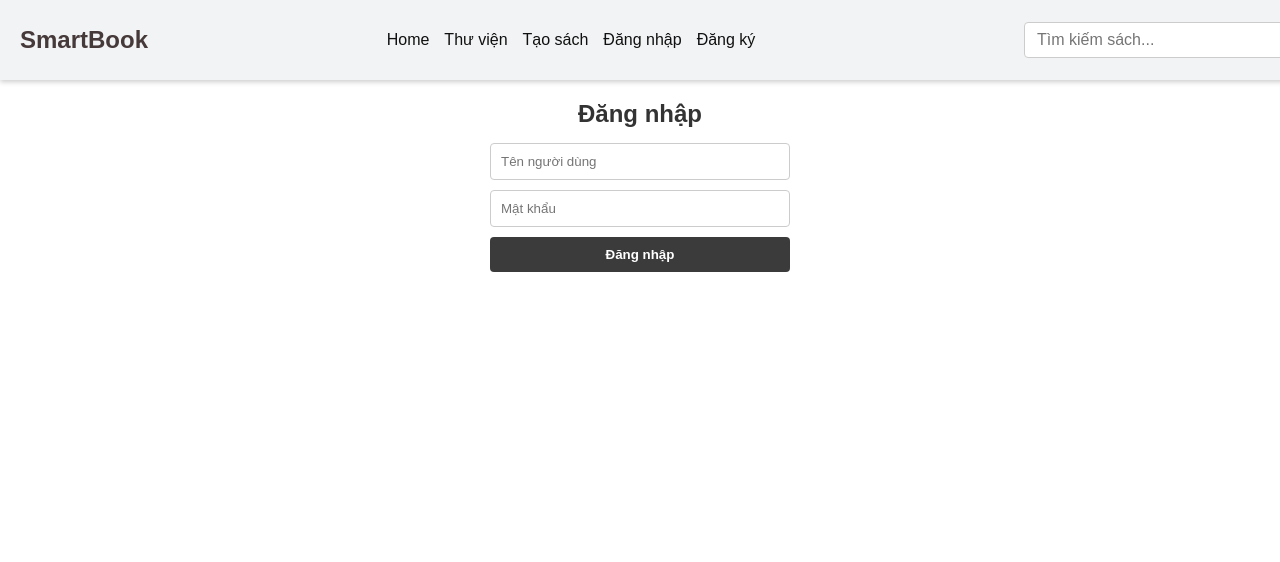
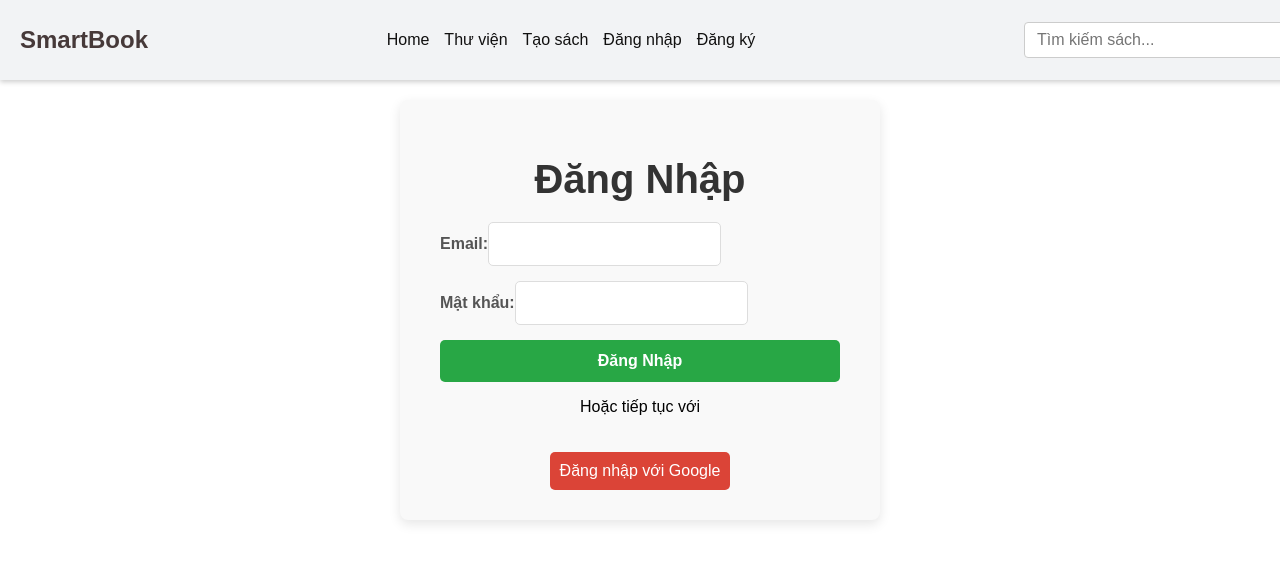
Before and after one commit to vantam3/Capstone1_FE, a React (Create React App) app in the folder book_web/: page /login in a window 1280 px wide. Shown: the top 562 px of the page. Built offline with nearby package versions, Linux system fonts and the light colour scheme.

Commit message:
supports

```diff
--- a/book_web/src/App.js
+++ b/book_web/src/App.js
@@ -5,7 +5,7 @@ import Home from './pages/Home/Home';
 import Library from './pages/Library/Library';
 import CreateBook from './pages/CreateBook';
 import Login from './pages/Login/Login';
-import Signup from './pages/SignUp';
+import Register from './pages/Register/Register'; // Đảm bảo đường dẫn tới Register là đúng
 import CategoryDetail from './pages/CategoryDetail/CategoryDetail';
 import BookDetail from './pages/BookDetail/BookDetail'; // Import BookDetail component
 import ReadBook from './pages/ReadBook/ReadBook'; // Import ReadBook component
@@ -21,7 +21,7 @@ function App() {
                     <Route path="/library" element={<Library />} />
                     <Route path="/create" element={<CreateBook />} />
                     <Route path="/login" element={<Login />} />
-                    <Route path="/signup" element={<Signup />} />
+                    <Route path="/register" element={<Register />} />
                     <Route path="/category/:categoryName" element={<CategoryDetail />} />
                     <Route path="/book/:bookId" element={<BookDetail />} /> {/* Route cho BookDetail */}
                     <Route path="/read/:bookId" element={<ReadBook />} /> {/* Route cho ReadBook */}
--- a/book_web/src/components/NavBar/NavBar.js
+++ b/book_web/src/components/NavBar/NavBar.js
@@ -13,7 +13,7 @@ function Navbar() {
                 <Link to="/library">Thư viện</Link>
                 <Link to="/create">Tạo sách</Link>
                 <Link to="/login">Đăng nhập</Link>
-                <Link to="/signup">Đăng ký</Link>
+                <Link to="/Register">Đăng ký</Link>
             </div>
             <div className="nav-search-container">
                 <input type="text" className="nav-search" placeholder="Tìm kiếm sách..." />
--- a/book_web/src/pages/BookDetail/BookDetail.css
+++ b/book_web/src/pages/BookDetail/BookDetail.css
@@ -7,7 +7,7 @@
 
 .book-detail-image {
     width: 100%;
-    max-width: 400px;
+    max-width: 300px;
     height: auto;
     border-radius: 8px;
     margin: 20px 0;
--- a/book_web/src/pages/Login/Login.css
+++ b/book_web/src/pages/Login/Login.css
@@ -1,39 +1,69 @@
-.form-container {
+/* Vùng chứa chính của form */
+.login-container {
+    max-width: 400px;
+    margin: 40px auto;
+    padding: 30px 40px;
+    background-color: #f9f9f9;
+    border-radius: 8px;
+    box-shadow: 0 4px 12px rgba(0, 0, 0, 0.1);
+    text-align: center;
+    font-family: Arial, sans-serif;
+}
+
+h1 {
+    font-size: 1.8rem;
+    font-weight: bold;
+    color: #333;
+    margin-bottom: 20px;
+}
+
+.login-form {
     display: flex;
     flex-direction: column;
-    align-items: center;
-    padding: 20px;
+    gap: 15px;
+    text-align: left;
 }
 
-.form-container h2 {
-    margin-bottom: 15px;
-    font-size: 24px;
-    color: #333;
+.login-form label {
+    font-weight: 600;
+    color: #555;
 }
 
-.form-container form {
-    display: flex;
-    flex-direction: column;
-    gap: 10px;
-    width: 300px;
+.login-form input {
+    padding: 12px;
+    font-size: 1rem;
+    border-radius: 5px;
+    border: 1px solid #ddd;
+    background-color: #ffffff;
+    transition: border-color 0.3s ease;
 }
 
-.form-container input {
-    padding: 10px;
-    border: 1px solid #ccc;
-    border-radius: 4px;
+.login-form input:focus {
+    border-color: #1a73e8;
+    box-shadow: 0 0 5px rgba(26, 115, 232, 0.3);
+    outline: none;
 }
 
-.form-container button {
-    padding: 10px;
-    background-color: #3b3b3b;
-    color: white;
+.error {
+    color: red;
+    font-size: 0.9rem;
+    margin-top: -10px;
+    margin-bottom: 10px;
+}
+
+/* Nút đăng nhập */
+.login-button {
+    padding: 12px;
+    font-size: 1rem;
+    color: #ffffff;
+    background-color: #28a745;
     border: none;
-    border-radius: 4px;
+    border-radius: 5px;
     cursor: pointer;
+    transition: background-color 0.3s ease;
     font-weight: bold;
 }
 
-.form-container button:hover {
-    background-color: #5a5a5a;
+.login-button:hover {
+    background-color: #218838;
 }
--- a/book_web/src/pages/Login/Login.js
+++ b/book_web/src/pages/Login/Login.js
@@ -1,16 +1,72 @@
-import React from 'react';
+import React, { useState } from 'react';
 import './Login.css';
 
+function Login() {
+    const [formData, setFormData] = useState({
+        email: '',
+        password: ''
+    });
+    const [error, setError] = useState('');
 
-function Login() {
+    // Xử lý thay đổi input
+    const handleChange = (e) => {
+        const { name, value } = e.target;
+        setFormData({
+            ...formData,
+            [name]: value
+        });
+    };
+
+    // Xử lý submit form
+    const handleSubmit = (e) => {
+        e.preventDefault();
+        if (!formData.email || !formData.password) {
+            setError('Vui lòng điền đầy đủ thông tin');
+            return;
+        }
+
+        setError('');
+        // Gửi dữ liệu đăng nhập (có thể gọi API tại đây)
+        console.log('User logged in:', formData);
+    };
+
+    // Xử lý đăng nhập với Google
+    const handleGoogleSignIn = () => {
+        // Thực hiện logic đăng nhập với Google (tùy vào tích hợp API Google)
+        console.log('Signing in with Google...');
+    };
+
     return (
-        <div className="form-container">
-            <h2>Đăng nhập</h2>
-            <form>
-                <input type="text" placeholder="Tên người dùng" required />
-                <input type="password" placeholder="Mật khẩu" required />
-                <button type="submit">Đăng nhập</button>
+        <div className="login-container">
+            <h1>Đăng Nhập</h1>
+            <form onSubmit={handleSubmit} className="login-form">
+                <label>
+                    Email:
+                    <input
+                        type="email"
+                        name="email"
+                        value={formData.email}
+                        onChange={handleChange}
+                        required
+                    />
+                </label>
+                <label>
+                    Mật khẩu:
+                    <input
+                        type="password"
+                        name="password"
+                        value={formData.password}
+                        onChange={handleChange}
+                        required
+                    />
+                </label>
+                {error && <p className="error">{error}</p>}
+                <button type="submit" className="login-button">Đăng Nhập</button>
             </form>
+            <p>Hoặc tiếp tục với</p>
+            <button onClick={handleGoogleSignIn} className="google-signin-button">
+                Đăng nhập với Google
+            </button>
         </div>
     );
 }
--- /dev/null
+++ b/book_web/src/pages/Register/Register.css
@@ -0,0 +1,72 @@
+.register-container {
+    max-width: 400px;
+    margin: 0 auto;
+    padding: 20px;
+    text-align: center;
+    background-color: #f9f9f9;
+    border-radius: 8px;
+    box-shadow: 0 4px 10px rgba(0, 0, 0, 0.1);
+}
+
+h1 {
+    font-size: 2rem;
+    margin-bottom: 20px;
+}
+
+.register-form {
+    display: flex;
+    flex-direction: column;
+    gap: 15px;
+}
+
+.register-form label {
+    display: flex;
+    flex-direction: column;
+    text-align: left;
+    font-weight: bold;
+    color: #333;
+}
+
+.register-form input {
+    padding: 10px;
+    font-size: 1rem;
+    border-radius: 4px;
+    border: 1px solid #ddd;
+    margin-top: 5px;
+}
+
+.error {
+    color: red;
+    font-size: 0.9rem;
+}
+
+.register-button {
+    padding: 10px;
+    font-size: 1rem;
+    color: #fff;
+    background-color: #28a745;
+    border: none;
+    border-radius: 5px;
+    cursor: pointer;
+    transition: background-color 0.3s ease;
+}
+
+.register-button:hover {
+    background-color: #218838;
+}
+
+.google-signin-button {
+    margin-top: 20px;
+    padding: 10px;
+    font-size: 1rem;
+    color: #fff;
+    background-color: #db4437;
+    border: none;
+    border-radius: 5px;
+    cursor: pointer;
+    transition: background-color 0.3s ease;
+}
+
+.google-signin-button:hover {
+    background-color: #ec2409;
+}
--- /dev/null
+++ b/book_web/src/pages/Register/Register.js
@@ -0,0 +1,108 @@
+import React, { useState } from 'react';
+import './Register.css';
+
+function Register() {
+    const [formData, setFormData] = useState({
+        firstName: '',
+        lastName: '',
+        email: '',
+        password: '',
+        confirmPassword: ''
+    });
+    const [error, setError] = useState('');
+
+    // Xử lý thay đổi input
+    const handleChange = (e) => {
+        const { name, value } = e.target;
+        setFormData({
+            ...formData,
+            [name]: value
+        });
+    };
+
+    // Xử lý submit form
+    const handleSubmit = (e) => {
+        e.preventDefault();
+        // Kiểm tra nếu mật khẩu và nhập lại mật khẩu khớp nhau
+        if (formData.password !== formData.confirmPassword) {
+            setError('Mật khẩu không khớp');
+            return;
+        }
+
+        setError('');
+        // Gửi dữ liệu đăng ký (có thể gọi API tại đây)
+        console.log('User registered:', formData);
+    };
+
+    // Xử lý đăng nhập với Google
+    const handleGoogleSignIn = () => {
+        // Thực hiện logic đăng nhập với Google (tùy vào tích hợp API Google)
+        console.log('Signing in with Google...');
+    };
+
+    return (
+        <div className="register-container">
+            <h1>Đăng Ký</h1>
+            <form onSubmit={handleSubmit} className="register-form">
+                <label>
+                    Họ:
+                    <input
+                        type="text"
+                        name="firstName"
+                        value={formData.firstName}
+                        onChange={handleChange}
+                        required
+                    />
+                </label>
+                <label>
+                    Tên:
+                    <input
+                        type="text"
+                        name="lastName"
+                        value={formData.lastName}
+                        onChange={handleChange}
+                        required
+                    />
+                </label>
+                <label>
+                    Email:
+                    <input
+                        type="email"
+                        name="email"
+                        value={formData.email}
+                        onChange={handleChange}
+                        required
+                    />
+                </label>
+                <label>
+                    Mật khẩu:
+                    <input
+                        type="password"
+                        name="password"
+                        value={formData.password}
+                        onChange={handleChange}
+                        required
+                    />
+                </label>
+                <label>
+                    Nhập lại mật khẩu:
+                    <input
+                        type="password"
+                        name="confirmPassword"
+                        value={formData.confirmPassword}
+                        onChange={handleChange}
+                        required
+                    />
+                </label>
+                {error && <p className="error">{error}</p>}
+                <button type="submit" className="register-button">Đăng Ký</button>
+            </form>
+            <p>Hoặc tiếp tục với</p>
+            <button onClick={handleGoogleSignIn} className="google-signin-button">
+                Google
+            </button>
+        </div>
+    );
+}
+
+export default Register;
--- a/book_web/src/pages/SignUp.js
+++ /dev/null
@@ -1,18 +0,0 @@
-import React from 'react';
-import './FormPages.css';
-
-function Signup() {
-    return (
-        <div className="form-container">
-            <h2>Đăng ký</h2>
-            <form>
-                <input type="text" placeholder="Tên người dùng" required />
-                <input type="email" placeholder="Email" required />
-                <input type="password" placeholder="Mật khẩu" required />
-                <button type="submit">Đăng ký</button>
-            </form>
-        </div>
-    );
-}
-
-export default Signup;
```
